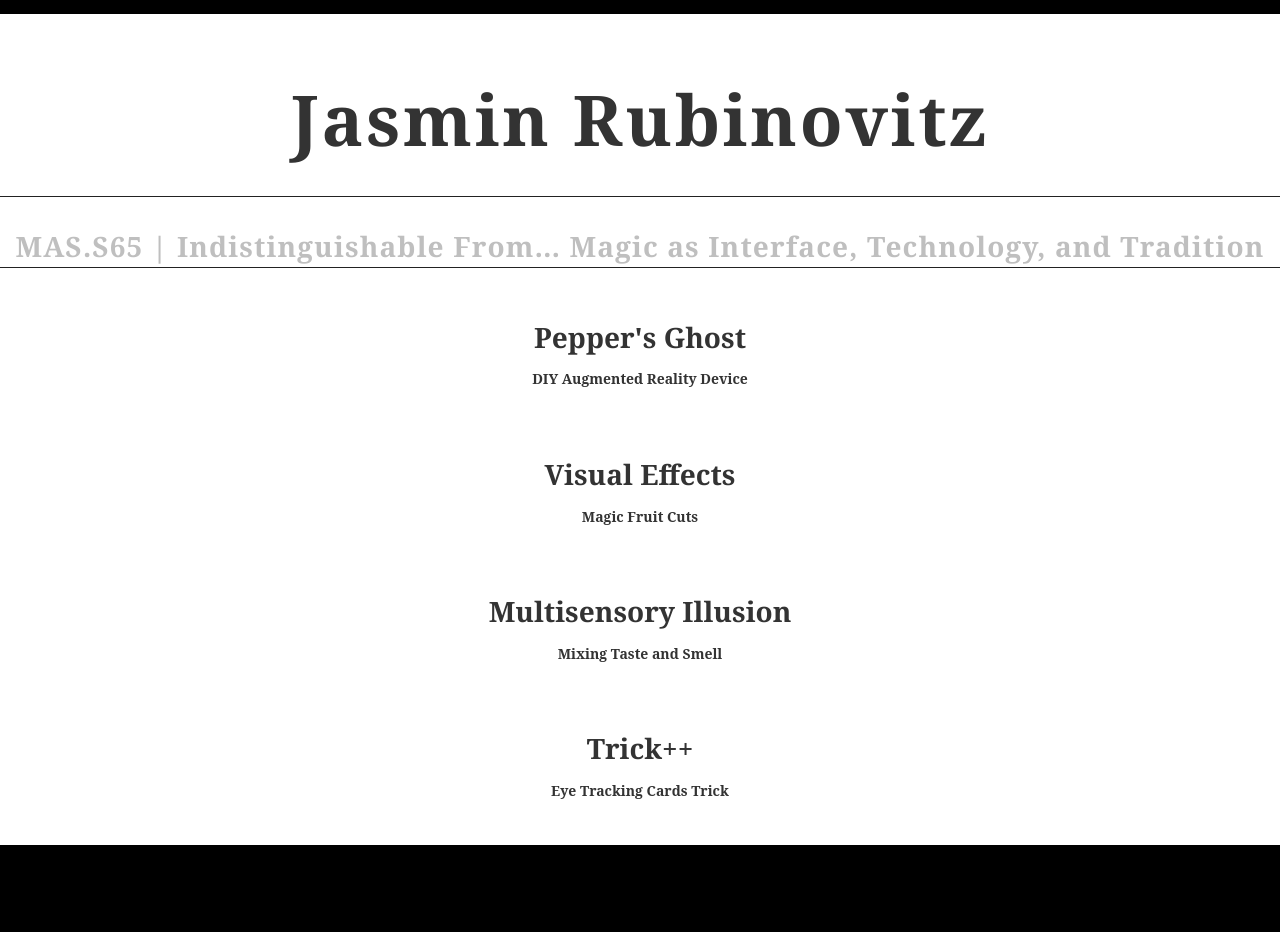
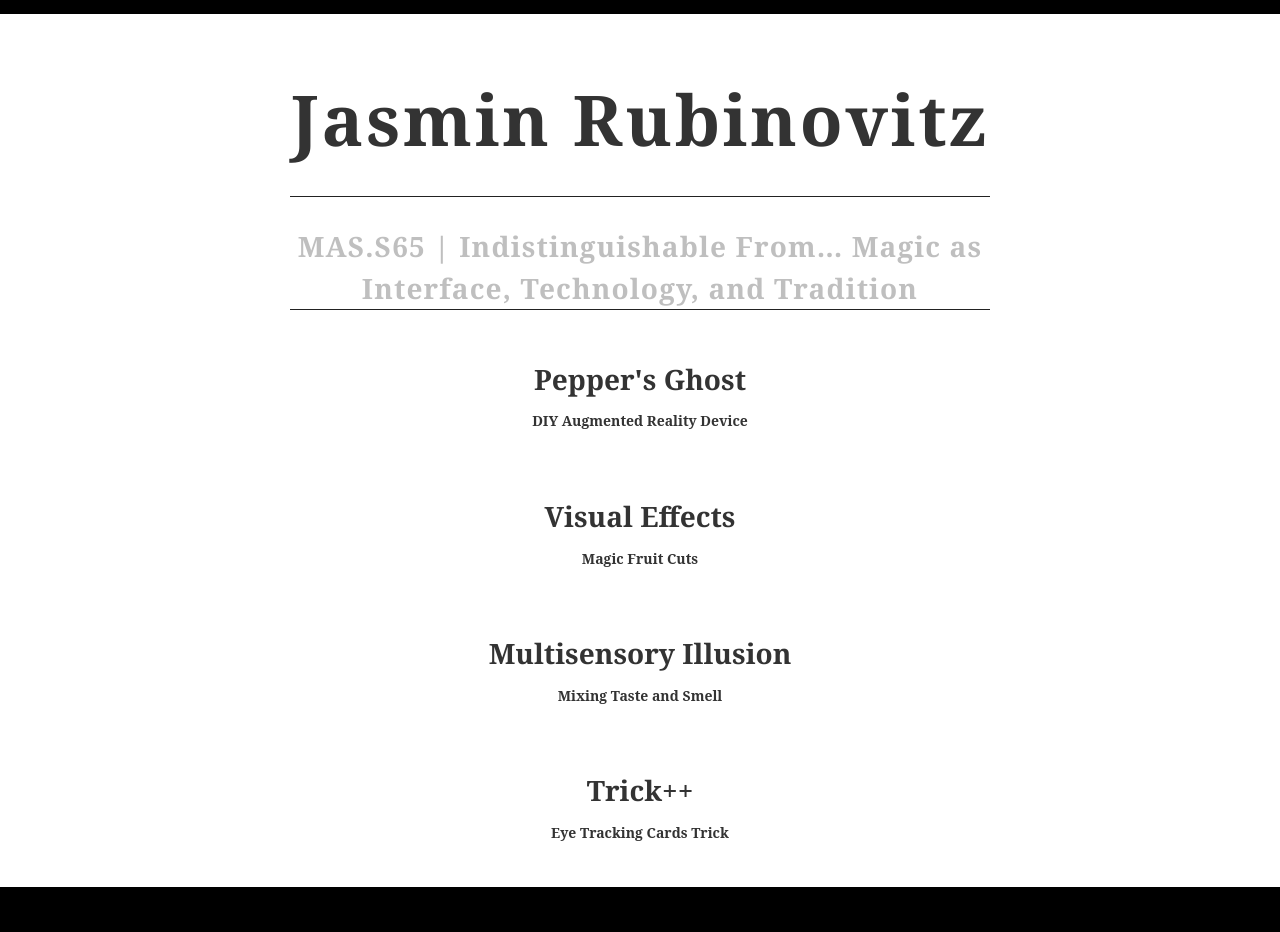
Before and after one commit to jasrub/indistinguishableFrom-MAS.s65, a Jekyll site: the page built from index.html, in a window 1280 px wide. Built offline with Jekyll 4.4.1, drawn with Linux system fonts in a browser that asks for light colours; some web fonts are replaced; before the commit the page ends 900 px from its top, so only the background shows below that.

Commit message:
fix width

```diff
--- a/css/sass/custom/_style.scss
+++ b/css/sass/custom/_style.scss
@@ -26,10 +26,6 @@ body{
 main.container, main.content > .container{
     width: 50em;
 }
-
-}
-main.container, main.content > .container{
-    width: auto;
 }
 
 // 1. a Font
--- a/css/style.css
+++ b/css/style.css
@@ -1837,9 +1837,6 @@ body {
 @media (min-width: 600px) {
   main.container, main.content > .container {
     width: 50em; } }
-main.container, main.content > .container {
-  width: auto; }
-
 @font-face {
   font-family: 'Noto Serif';
   font-style: normal;
```
